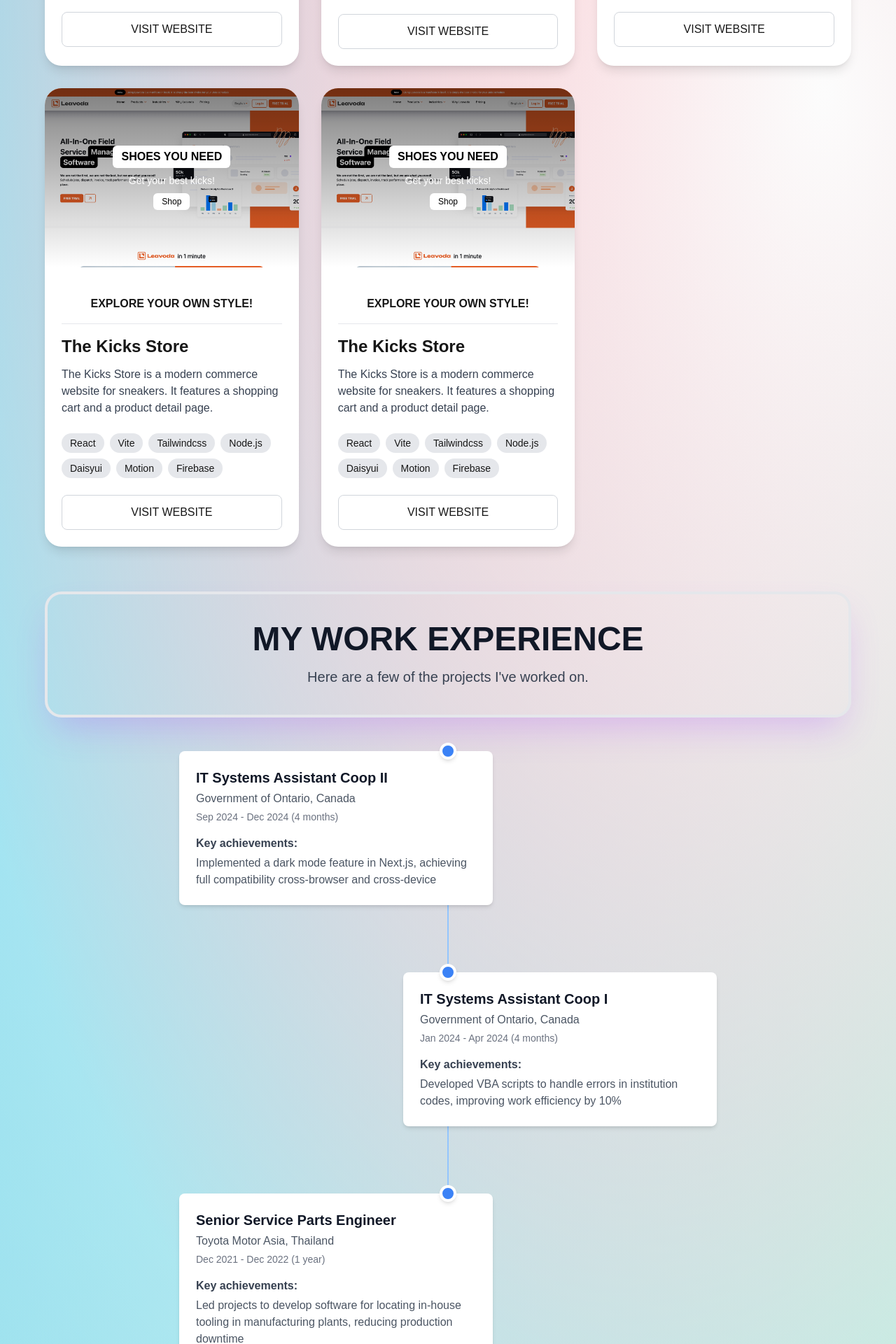
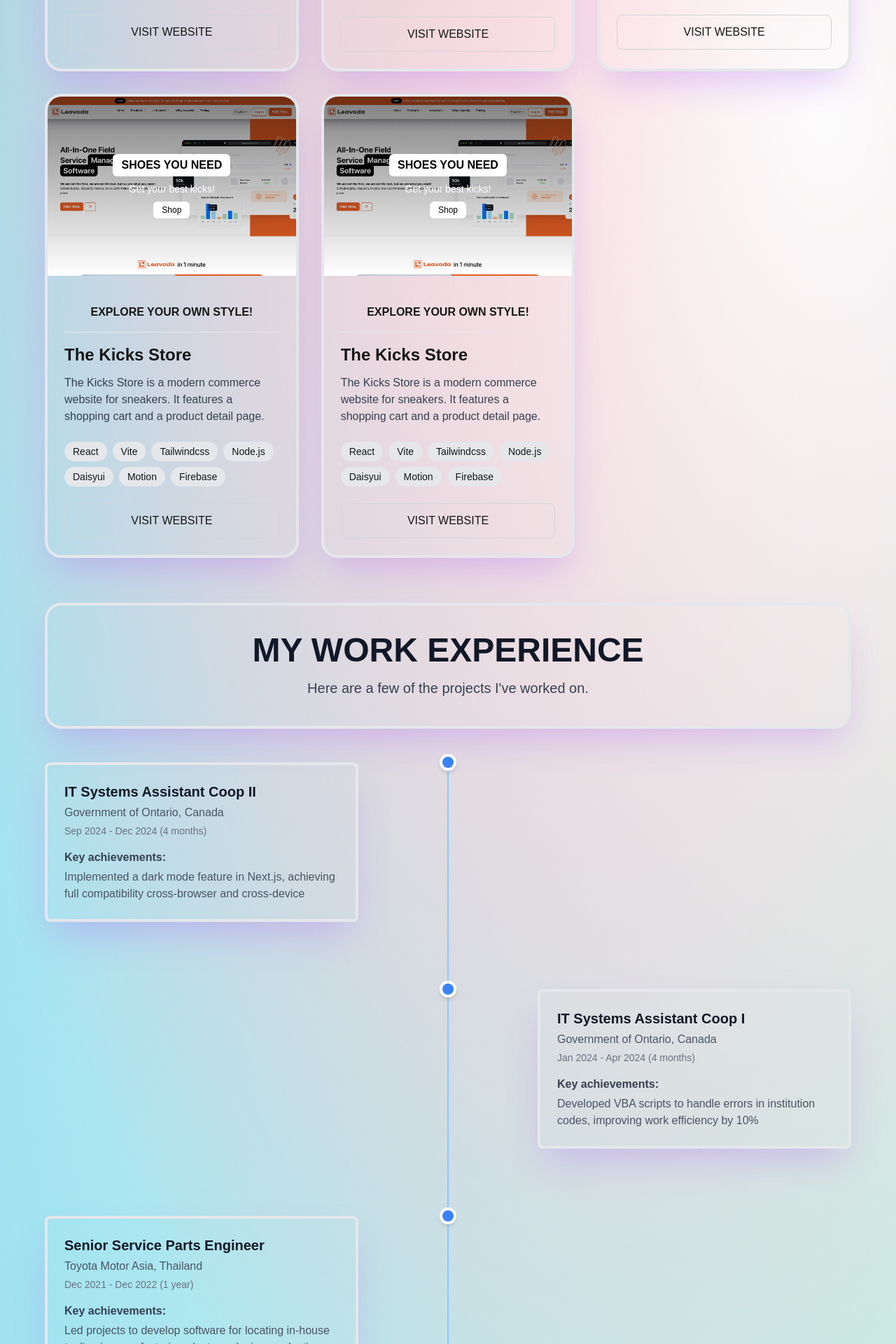
Before and after one commit to Ritzrawal/myportfolio, a Next.js app: page / in a window 1280 px wide. Shown: the part 1760-3680 px from the top of the page at 70% size. Built offline with nearby package versions, Linux system fonts and the light colour scheme.

Commit message:
added the css projects

```diff
--- a/src/app/component/experience-card.tsx
+++ b/src/app/component/experience-card.tsx
@@ -12,7 +12,7 @@ export default function ExperienceCard({
   achievements,
 }: ExperienceCardProps) {
   return (
-    <div className='bg-white p-6 rounded-lg shadow-md w-full max-w-md'>
+    <div className='p-6 rounded-lg  w-full max-w-md border-4 shadow-2xl shadow-purple-500/30'>
       <h3 className='text-xl font-bold text-gray-900'>{title}</h3>
       <p className='text-gray-600 mt-1'>{company}</p>
       <p className='text-gray-500 text-sm mt-1'>{period}</p>
--- a/src/app/component/project-card.tsx
+++ b/src/app/component/project-card.tsx
@@ -8,7 +8,7 @@ interface ProjectCardProps {
 
 export function ProjectCard({ project }: ProjectCardProps) {
   return (
-    <div className='bg-white rounded-3xl overflow-hidden shadow-lg'>
+    <div className='rounded-3xl overflow-hidden border-4 shadow-2xl shadow-purple-500/30'>
       <div className='relative h-64'>
         <Image
           src={project.image || '/placeholder.svg'}
--- a/src/app/component/timeline.tsx
+++ b/src/app/component/timeline.tsx
@@ -23,7 +23,7 @@ export default function WorkExperienceTimeline({
 
       <div className='relative'>
         {experiences.map((experience) => (
-          <div key={experience.id} className='mb-24 relative'>
+          <div key={experience.id} className='mb-24 relative '>
             {/* Timeline dot */}
             <div className='absolute left-1/2 transform -translate-x-1/2 -translate-y-1/2 w-6 h-6 rounded-full bg-blue-500 border-4 border-white shadow-md z-10'></div>
 
@@ -35,8 +35,8 @@ export default function WorkExperienceTimeline({
                   : 'justify-start md:justify-end'
               } md:w-1/2 ${
                 experience.position === 'left'
-                  ? 'md:pr-12 md:ml-0'
-                  : 'md:pl-12 md:ml-auto'
+                  ? 'md:pr-4 md:ml-4 '
+                  : 'md:pl-4 md:ml-auto md:-mr-8'
               }`}
             >
               <ExperienceCard
--- a/src/app/screen/experience-page.tsx
+++ b/src/app/screen/experience-page.tsx
@@ -41,15 +41,7 @@ export default function WorkExperience() {
           Here are a few of the projects I&apos;ve worked on.
         </p>
       </div>
-      {/* <div className='text-center mb-16 border-4 shadow-2xl shadow-purple-500/30'>
-          <h2 className='text-sm font-medium uppercase tracking-wider text-gray-700'>
-            PROFESSIONAL JOURNEY
-          </h2>
-          <h1 className='text-5xl font-bold mt-2 text-gray-900 '>
-            MY WORK EXPERIENCE
-          </h1>
-        </div> */}
-      <div className='container mx-auto '>
+      <div className='max-w-6xl mx-auto'>
         <WorkExperienceTimeline experiences={experiences} />
       </div>
     </div>
```
